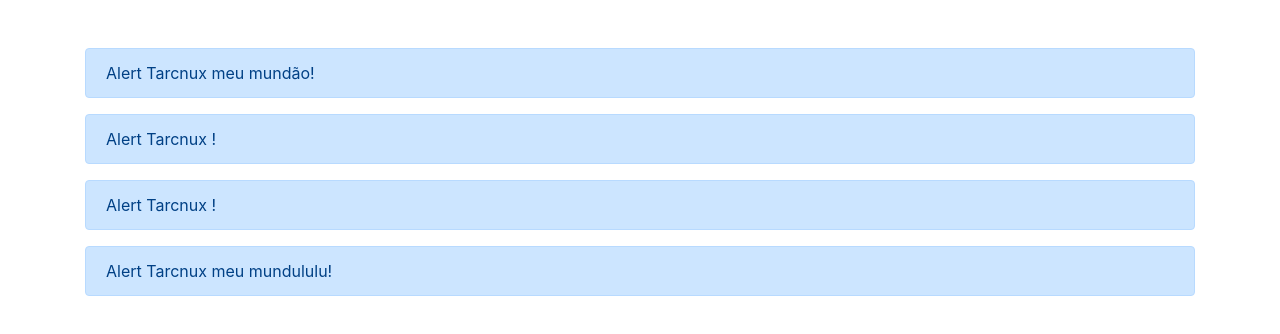
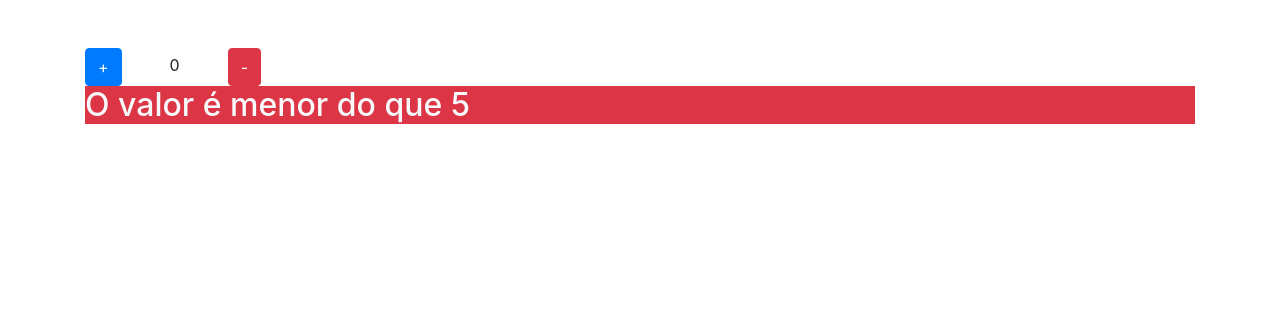
Before and after one commit to tarcnux/dscatalog-bootcamp-devsuperior, a React (Create React App) app in the folder front-web/: page / in a window 1280 px wide. Shown: the top 334 px of the page. Built offline with nearby package versions, Linux system fonts and the light colour scheme.

Commit message:
Exemplo de contador em React

```diff
--- a/front-web/src/Alert.tsx
+++ /dev/null
@@ -1,15 +0,0 @@
-import React from 'react';
-
-type Props = {
-    text?: string;
-}
-
-const Alert = ({ text }: Props) => {
-    return (
-        <div className="alert alert-primary">
-            Alert Tarcnux {text}!
-        </div>
-    );
-}
-
-export default Alert;
--- a/front-web/src/App.tsx
+++ b/front-web/src/App.tsx
@@ -1,13 +1,32 @@
-import React from 'react';
-import Alert from './Alert';
+import React, { useState, useEffect } from 'react';
 
 const App = () => {
+
+    //React Hooks useStsate - Componente com estado
+    const [counter, setCounter] = useState(0);
+
+    //React Hook useEffect - Ciclo de Vida do componente
+    useEffect(() => {
+        console.log("Componente iniciado")
+    }, []);
+
     return (
         <div className="container mt-5">
-            <Alert text=" meu mundão"/>
-            <Alert />
-            <Alert />
-            <Alert text=" meu mundululu"/>
+            <button className="btn btn-primary mr-5"
+                onClick={() => setCounter(counter + 1)}
+            >
+                +
+            </button>
+            <span>
+                { counter }
+            </span>
+            <button className="btn btn-danger ml-5"
+                onClick={() => setCounter(counter - 1)}
+            >
+                -
+            </button>
+            {counter > 5 && <h2 className="bg-primary text-light">O valor é maior do que 5</h2>}
+            {counter <= 5 && <h2 className="bg-danger text-light">O valor é menor do que 5</h2>}
         </div>
     );
 }
```
